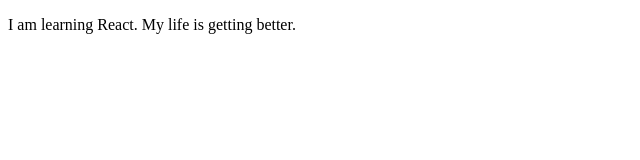
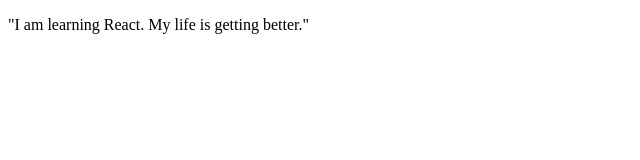
Before and after one commit to acciojob/render-component-react-Prasadmts, a React app: page / in a window 1280 px wide. Shown: the top 160 px of the page, without its empty margins (0-640 px from the left). Built offline with nearby package versions, Linux system fonts and the light colour scheme.

Commit message:
submitting code-Wed Aug 02 2023 21:43:58 GMT+0530 (India Standard Time)

```diff
--- a/src/components/App.js
+++ b/src/components/App.js
@@ -6,7 +6,7 @@
 
 
     <div id=" main">
-      <p>I am learning React. My life is getting better.</p>
+      <p>"I am learning React. My life is getting better."</p>
     </div>
   );
 }
```
